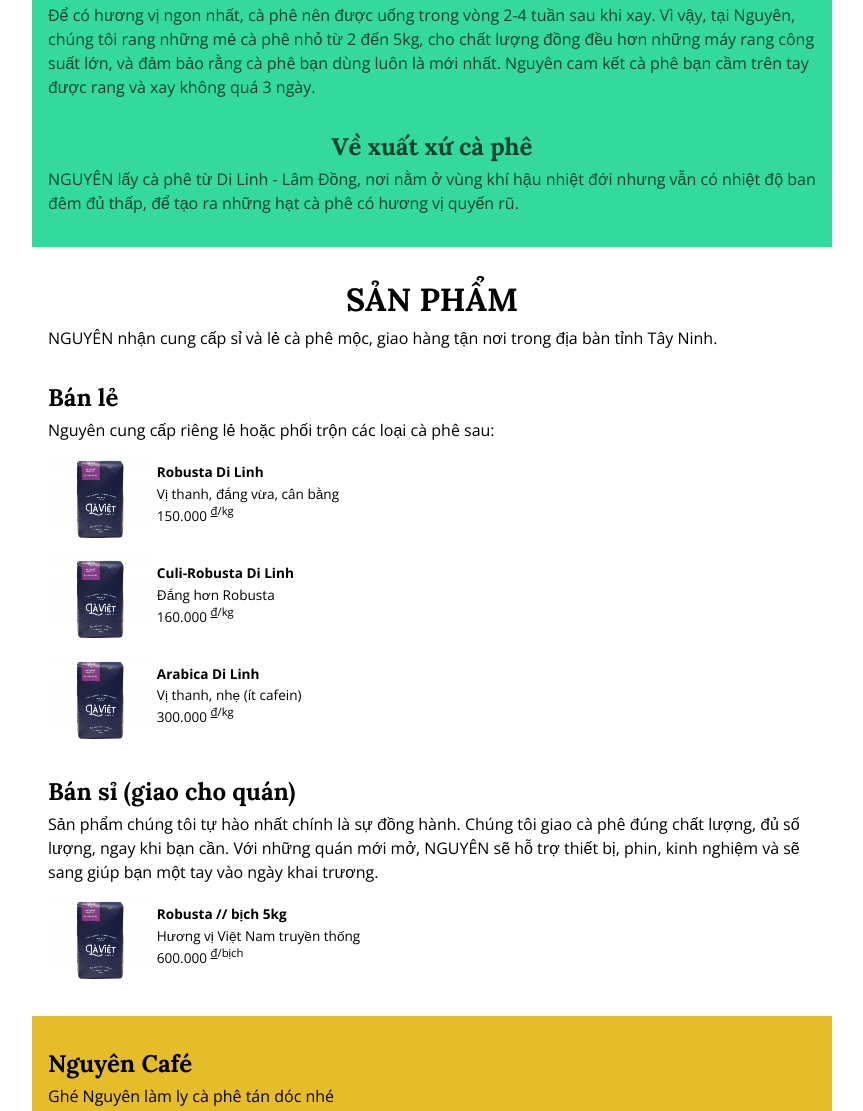
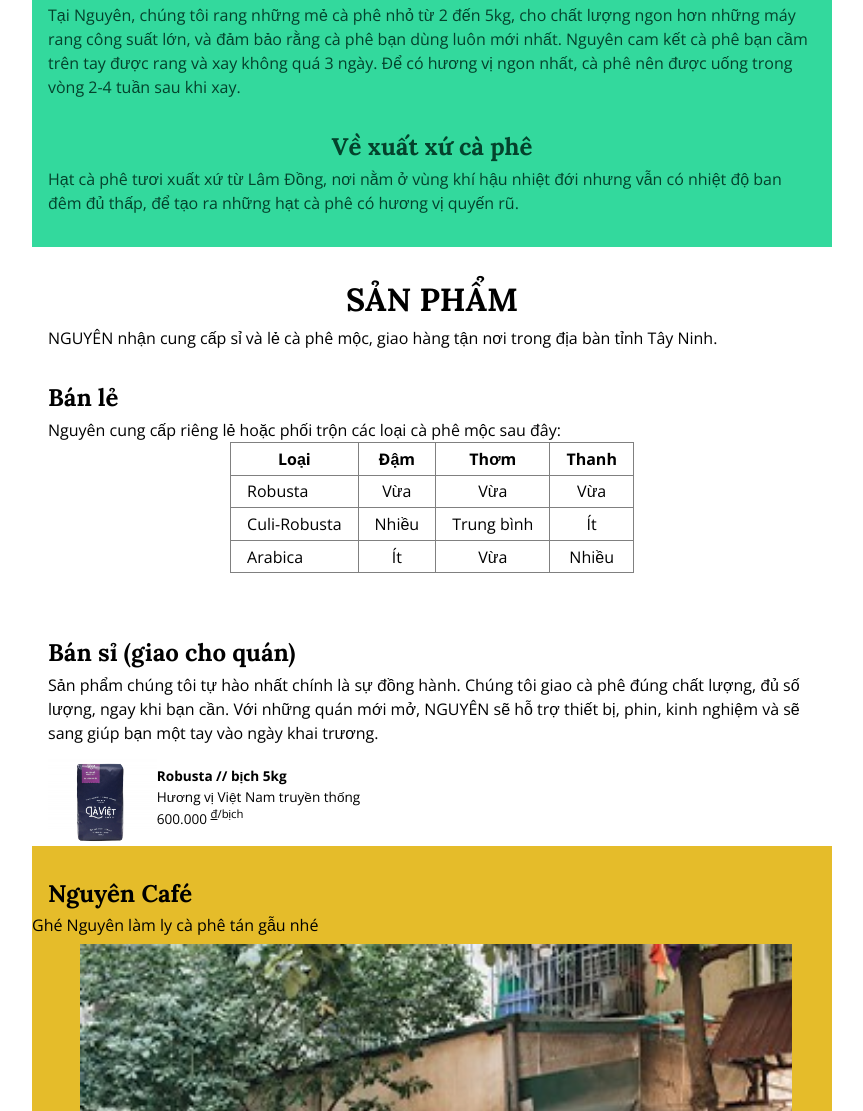
Before and after one commit to nguyencaphe/home, a plain HTML site: page index.html in a window 1280 px wide. Shown: the part 1045-2156 px from the top of the page, without its empty margins (208-1071 px from the left). Drawn offline with nearby package versions, Linux system fonts and the light colour scheme.

Commit message:
wording and basic table

```diff
--- a/index.html
+++ b/index.html
@@ -31,34 +31,61 @@
         <h2>NGUYÊN LÀ GÌ</h2>
         <p>Tại NGUYÊN, hương vị cà phê Việt Nam được là chính nó, bởi không có một phụ gia, hay chất tạo mùi hoá học nào được thêm vào trong quá trình rang xay. Hay bạn có thể nói Nguyên là cà phê "sạch" được rang "mộc".</p>
         <h2>Quy trình rang</h2>
-        <p>Để có hương vị ngon nhất, cà phê nên được uống trong vòng 2-4 tuần sau khi xay. Vì vậy, tại Nguyên, chúng tôi rang những mẻ cà phê nhỏ từ 2 đến 5kg, cho chất lượng đồng đều hơn những máy rang công suất lớn, và đảm bảo rằng cà phê bạn dùng luôn là mới nhất. Nguyên cam kết cà phê bạn cầm trên tay được rang và xay không quá 3 ngày. </p>
+        <p>Tại Nguyên, chúng tôi rang những mẻ cà phê nhỏ từ 2 đến 5kg, cho chất lượng ngon hơn những máy rang công suất lớn, và đảm bảo rằng cà phê bạn dùng luôn mới nhất. Nguyên cam kết cà phê bạn cầm trên tay được rang và xay không quá 3 ngày. Để có hương vị ngon nhất, cà phê nên được uống trong vòng 2-4 tuần sau khi xay. </p>
         <h2>Về xuất xứ cà phê</h2>
-        <p>NGUYÊN lấy cà phê từ Di Linh - Lâm Đồng, nơi nằm ở vùng khí hậu nhiệt đới nhưng vẫn có nhiệt độ ban đêm đủ thấp, để tạo ra những hạt cà phê có hương vị quyến rũ.</p>
+        <p>Hạt cà phê tươi xuất xứ từ Lâm Đồng, nơi nằm ở vùng khí hậu nhiệt đới nhưng vẫn có nhiệt độ ban đêm đủ thấp, để tạo ra những hạt cà phê có hương vị quyến rũ.</p>
     </div>
         <div class="products">
             <h2>SẢN PHẨM</h2>
             <p>NGUYÊN nhận cung cấp sỉ và lẻ cà phê mộc, giao hàng tận nơi trong địa bàn tỉnh Tây Ninh.
             </p>
             <h3>Bán lẻ</h3>
-            <p>Nguyên cung cấp riêng lẻ hoặc phối trộn các loại cà phê sau:
+            <p>Nguyên cung cấp riêng lẻ hoặc phối trộn các loại cà phê mộc sau đây:
             </p>
-            <div class="product">
+           <!--- <div class="product">
                 <img class="product-img" src="./img/robusta.jpg" alt="Cà phê Robusta">
-                <div class="product-name">Robusta Di Linh</div>
+                <div class="product-name">Robusta</div>
                 <div class="product-description">Vị thanh, đắng vừa, cân bằng</div>
                 <div class="product-price">150.000 <sup><u>đ</u>/kg</sup></div>
             </div>
             <div class="product">
                 <img class="product-img" src="./img/culi-robusta.jpg" alt="Cà phê Robusta">
-                <div class="product-name">Culi-Robusta Di Linh</div>
+                <div class="product-name">Culi-Robusta</div>
                 <div class="product-description">Đắng hơn Robusta</div>
                 <div class="product-price">160.000 <sup><u>đ</u>/kg</sup></div>
             </div>
             <div class="product">
                 <img class="product-img" src="./img/arabica.jpg" alt="Cà phê Robusta">
-                <div class="product-name">Arabica Di Linh</div>
+                <div class="product-name">Arabica</div>
                 <div class="product-description">Vị thanh, nhẹ (ít cafein) </div>
-                <div class="product-price">300.000 <sup><u>đ</u>/kg</sup></div>
+                <div class="product-price">300.000 <sup><u>đ</u>/kg</sup></div> --->
+            <table>
+            <tr>
+                <th>Loại</th>
+                <th>Đậm</th>
+                <th>Thơm</th>
+                <th>Thanh</th>
+                </tr>
+            <tr>
+                <td>Robusta</td>
+                <td>Vừa</td>
+                <td>Vừa</td>
+                <td>Vừa</td>
+                </tr>
+            <tr>
+                <td>Culi-Robusta</td>
+                <td>Nhiều</td>
+                <td>Trung bình</td>
+                <td>Ít</td>
+                </tr>
+            <tr>
+                <td>Arabica</td>
+                <td>Ít</td>
+                <td>Vừa</td>
+                <td>Nhiều</td>
+                </tr>
+            </table>
+
         </div>
       <h3>Bán sỉ (giao cho quán)</h3>
         <p>Sản phẩm chúng tôi tự hào nhất chính là sự đồng hành. Chúng tôi giao cà phê đúng chất lượng, đủ số lượng, ngay khi bạn cần. Với những quán mới mở, NGUYÊN sẽ hỗ trợ thiết bị, phin, kinh nghiệm và sẽ sang giúp bạn một tay vào ngày khai trương.</p>
@@ -72,7 +99,7 @@
 
 <div class="nguyen-cafe">
         <h2>Nguyên Café</h2>
-<p>Ghé Nguyên làm ly cà phê tán dóc nhé</p>
+<p>Ghé Nguyên làm ly cà phê tán gẫu nhé</p>
         <div class="slider">
         <div class="slide">
             <img src="./img/1.jpg">
--- a/style.css
+++ b/style.css
@@ -134,6 +134,22 @@
     padding-bottom: 2rem;
 
 }
+table {
+    margin: auto;
+
+}
+table, td, th{
+    border: 1.5px solid grey;
+    border-collapse: collapse;
+    padding: 0.3em 1em;
+}
+tr td:first-child{
+    text-align: left;
+
+}
+tr th, tr td {
+    text-align: center
+}
 .product{
     width: 100%;
     display: inline-block;
```
